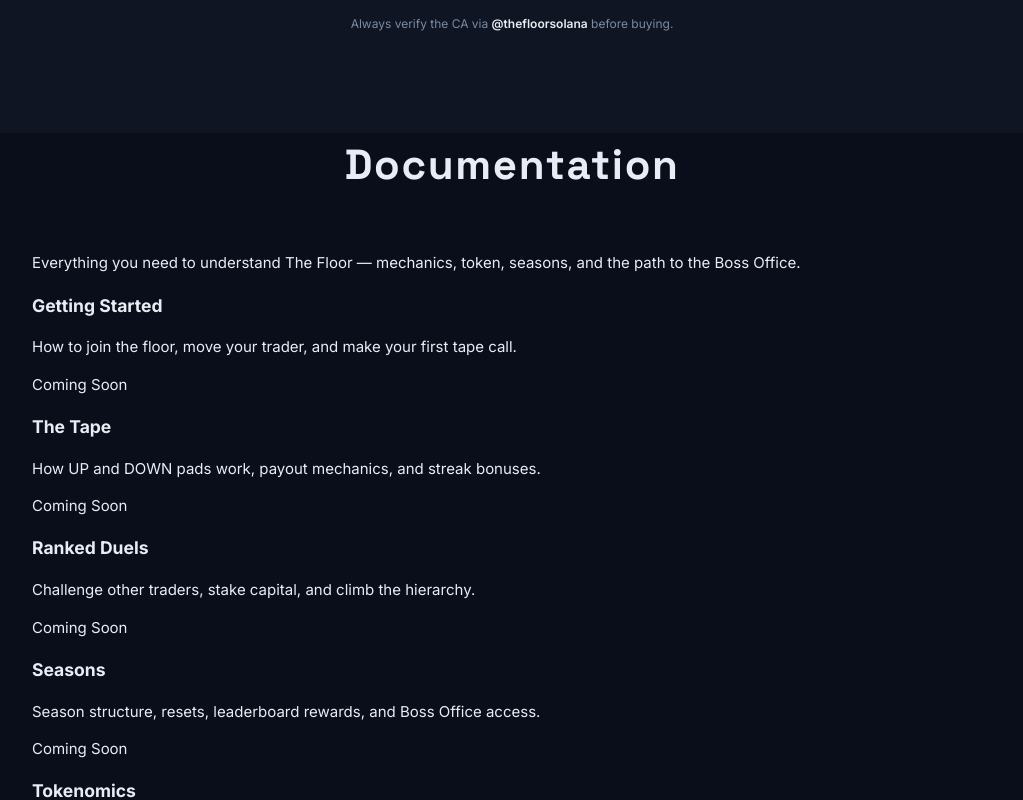
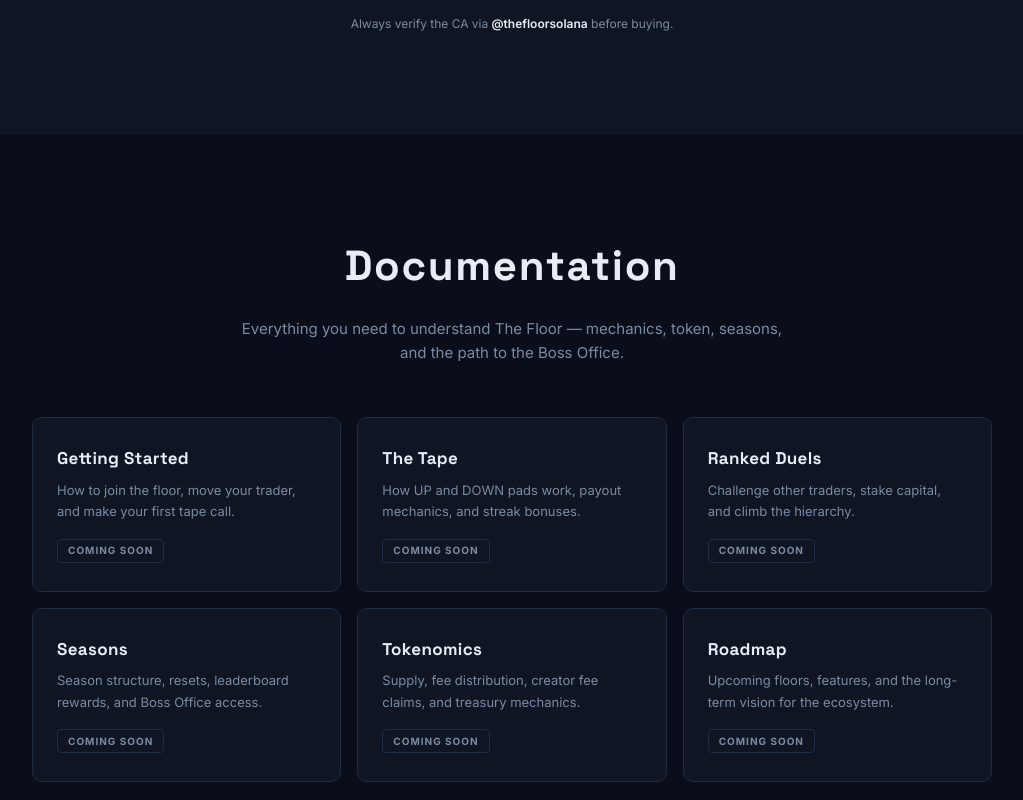
Before and after one commit to jaycarson373-tech/floor, a Next.js app: page / in a window 1280 px wide. Shown: the part 1640-2440 px from the top of the page, without its empty margins (128-1151 px from the left). Built offline with nearby package versions, Linux system fonts and the light colour scheme.

Commit message:
feat: swap hero bg to user banner image + add Docs section
Co-authored-by: v0agent <it+v0agent@vercel.com>

```diff
--- a/app/globals.css
+++ b/app/globals.css
@@ -1343,6 +1343,90 @@ button, input, select { font: inherit; }
 
 .lp-ca-note a:hover { color: var(--neon); }
 
+/* ── Docs Section ──────────────────────────────────────────── */
+.lp-docs {
+  padding: 100px 24px;
+  background: var(--navy);
+  border-top: 1px solid rgba(0, 255, 157, 0.06);
+}
+
+.lp-docs-sub {
+  font-size: 15px;
+  color: var(--muted);
+  text-align: center;
+  margin: -36px 0 52px;
+  line-height: 1.6;
+  max-width: 560px;
+  margin-left: auto;
+  margin-right: auto;
+}
+
+.lp-docs-grid {
+  display: grid;
+  grid-template-columns: repeat(3, 1fr);
+  gap: 16px;
+}
+
+.lp-doc-card {
+  background: var(--panel);
+  border: 1px solid var(--line);
+  border-radius: 10px;
+  overflow: hidden;
+  transition: border-color 0.15s, background 0.15s;
+  cursor: default;
+}
+
+.lp-doc-card:hover {
+  border-color: rgba(0, 255, 157, 0.18);
+  background: var(--panel2);
+}
+
+.lp-doc-card-inner {
+  padding: 28px 24px;
+  display: flex;
+  flex-direction: column;
+  gap: 8px;
+  height: 100%;
+}
+
+.lp-doc-title {
+  font-family: var(--font-space-grotesk), "Space Grotesk", sans-serif;
+  font-size: 17px;
+  font-weight: 700;
+  color: var(--text);
+  margin: 0;
+  letter-spacing: 0.02em;
+}
+
+.lp-doc-desc {
+  font-size: 13px;
+  line-height: 1.65;
+  color: var(--muted);
+  margin: 0;
+  flex: 1;
+}
+
+.lp-doc-coming {
+  display: inline-flex;
+  align-items: center;
+  height: 24px;
+  padding: 0 10px;
+  margin-top: 8px;
+  border: 1px solid var(--line);
+  border-radius: 4px;
+  font-size: 10px;
+  font-weight: 700;
+  letter-spacing: 0.1em;
+  text-transform: uppercase;
+  color: var(--muted);
+  align-self: flex-start;
+}
+
+@media (max-width: 768px) {
+  .lp-docs-grid { grid-template-columns: 1fr; }
+  .lp-docs-sub { margin-top: -20px; }
+}
+
 /* ── Footer ────────────────────────────────────────────────── */
 .lp-footer {
   padding: 28px 32px;
```
